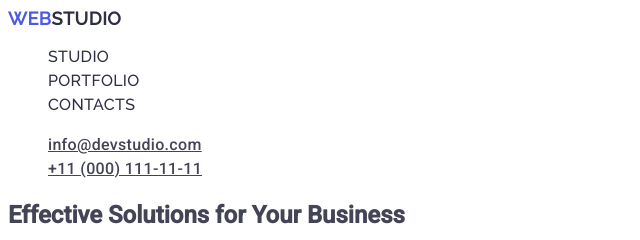
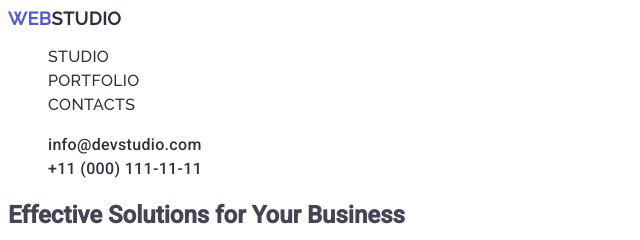
Before and after one commit to PolishchukAlexandr/goit-markup-hw-02, a plain HTML site: page index.html in a window 1280 px wide. Shown: the top 240 px of the page, 0-640 px from the left. Drawn offline with Linux system fonts and the light colour scheme.

Commit message:
Homework 2

```diff
--- a/css/styles.css
+++ b/css/styles.css
@@ -9,7 +9,7 @@ body{
    color:#434455;
    background-color:var(--primary-white-color);
 }
-nav a{
+nav .link{
    font-family:"Raleway",sans-serif;
    color:var(--primary-blue-color);
    font-weight:800;
@@ -18,9 +18,7 @@ nav a{
    letter-spacing:0.03em;
    text-transform:uppercase;
 }
- nav .link{
-   text-decoration:none;
-}
+
  nav .logo-studio{
 color:var(--primary-navyblue-color);
 }
@@ -37,7 +35,7 @@ color:var(--primary-navyblue-color);
 .list .link:hover, .list .link:focus {
 color: #404bbf;
 }
-.address{
+.address .list .contact{
    font-style: normal;
 }
 .address,.list,.contact{
@@ -49,3 +47,6 @@ color: #404bbf;
 .address,.list,.contact:hover,.address,.list,.contact:focus{
    color:#404bbf;
 }
+.link {
+   text-decoration: none;
+}
--- a/index.html
+++ b/index.html
@@ -34,13 +34,13 @@
       </nav>
       <address class="address">
         <ul class="list">
-          <li>
-            <a class="contact" href="mailto:info@devstudio.com"
+          <li class="contact">
+            <a class="link" href="mailto:info@devstudio.com"
               >info@devstudio.com</a
             >
           </li>
-          <li>
-            <a class="contact" href="tel:+110001111111">+11 (000) 111-11-11</a>
+          <li class="contact">
+            <a class="link" href="tel:+110001111111">+11 (000) 111-11-11</a>
           </li>
         </ul>
       </address>
```
